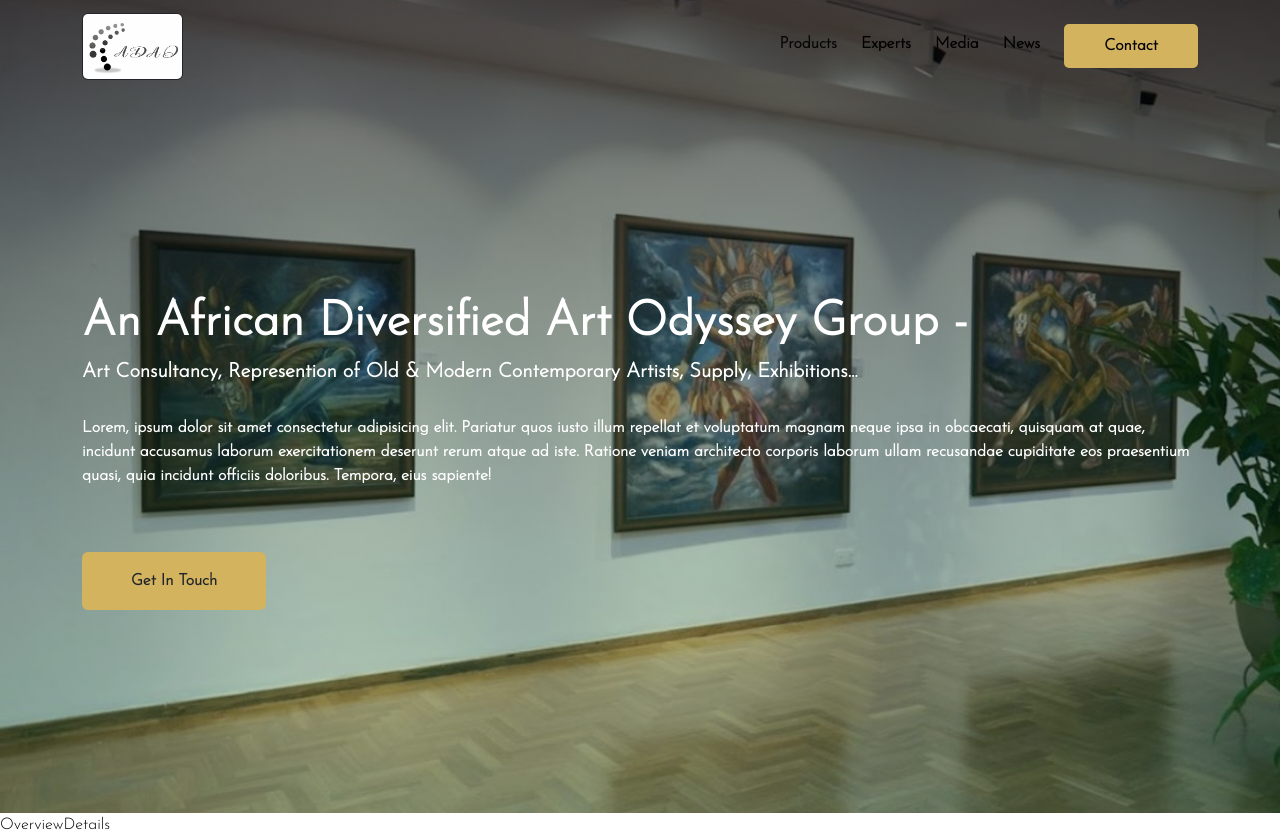
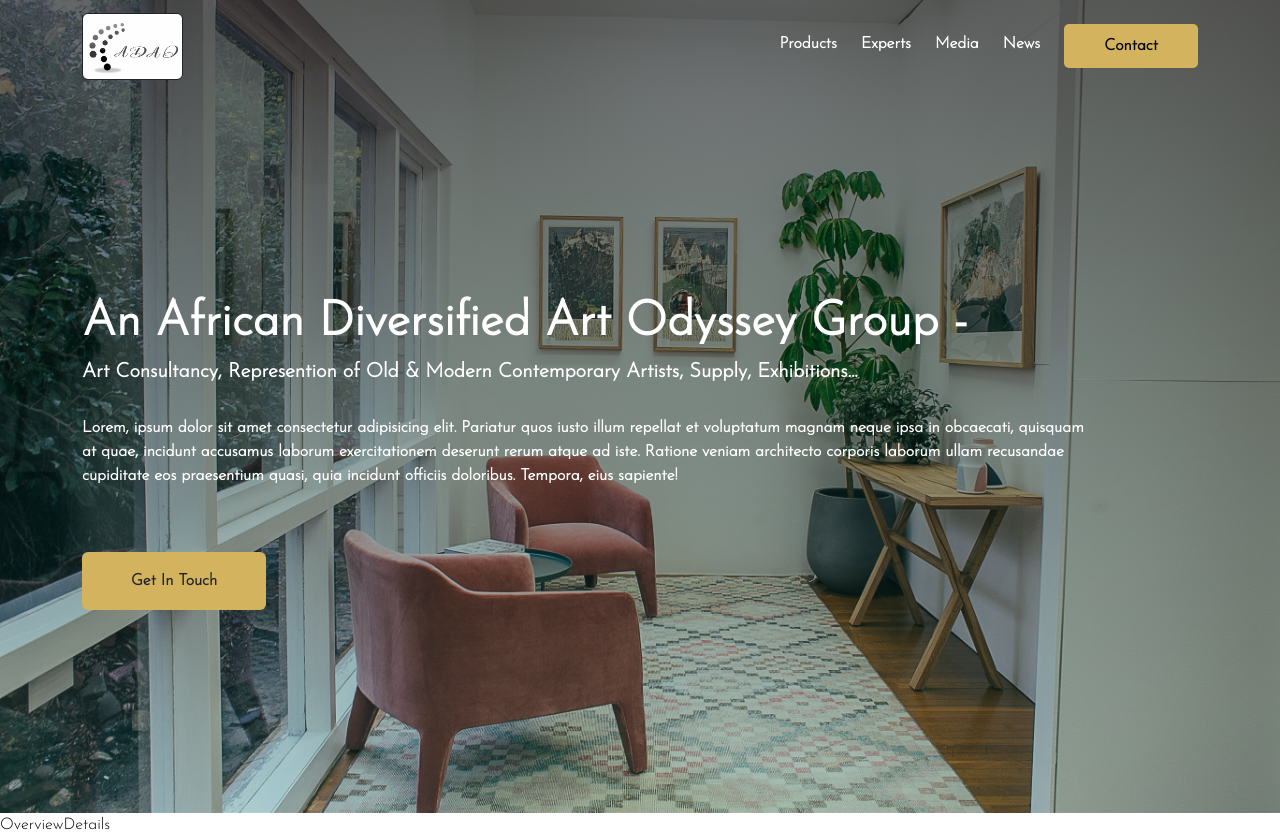
Before and after one commit to lanreonasanya02/adao-website, a React (Create React App) app: page / in a window 1280 px wide. Shown: the top 832 px of the page. Built offline with nearby package versions, Linux system fonts and the light colour scheme.

Commit message:
changed the bg of the header

```diff
--- a/src/App.js
+++ b/src/App.js
@@ -2,6 +2,7 @@
 import Home from "./pages/home/Home";
 import { BrowserRouter, Routes, Route } from "react-router-dom";
 import Details from "./pages/home/inner-pages/Details";
+import Products from "./pages/Products";
 
 function App() {
   return (
@@ -9,9 +10,9 @@ function App() {
       <Routes>
         <Route index element={<Home />} />
         <Route path="details" element={<Details />} />
-        {/* <Route path="about" element={<About />} />
+        {/* <Route path="about" element={<About />} /> */}
         <Route path="products" element={<Products />} />
-        <Route path="contact" element={<Contact />} /> */}
+        {/* <Route path="contact" element={<Contact />} /> */}
       </Routes>
     </BrowserRouter>
   );
--- /dev/null
+++ b/src/pages/Products.js
@@ -0,0 +1,11 @@
+import React from "react";
+
+const Products = () => {
+  return (
+    <div>
+      <h1>This is products!</h1>
+    </div>
+  );
+};
+
+export default Products;
--- a/src/pages/home/Home.css
+++ b/src/pages/home/Home.css
@@ -1,7 +1,7 @@
 header {
-  /* background: url(../../images/adao-10.png); */
-  background: linear-gradient(rgba(0, 0, 0, 0.6), rgba(0, 164, 76, 0.2)),
-    url(../../images/adao-10.png);
+  /* background: url(../../images/adao-21.jpg); */
+  background: linear-gradient(rgba(0, 0, 0, 0.6), rgba(0, 100, 76, 0.2)),
+    url(../../images/adao-21.jpg);
   background-position: center;
   background-size: cover;
   background-repeat: no-repeat;
@@ -23,6 +23,11 @@ header .header-btn {
   font-weight: bold;
 }
 
+header .header-btn:hover {
+  background-color: #efce7d;
+  color: #000;
+}
+
 header .header-hero h1,
 header .header-hero h5 {
   font-weight: bold;
--- a/src/pages/home/Home.js
+++ b/src/pages/home/Home.js
@@ -12,7 +12,7 @@ const Home = () => {
         {/* <SideNav /> */}
 
         <div className="container-lg header-hero">
-          <div className="fw-bold ">
+          <div className="fw-bold" style={{ width: "90%" }}>
             <h1 className="display-5">
               An African Diversified Art Odyssey Group -
             </h1>
--- a/src/pages/navbars/Navbar.css
+++ b/src/pages/navbars/Navbar.css
@@ -58,6 +58,7 @@
 
 .sidenav .sidenav-links a {
   margin-bottom: 1rem;
+  font-style: italic;
 }
 
 .hamburger {
@@ -71,6 +72,10 @@ nav .navbar-nav a {
   font-weight: 600;
 }
 
+nav .navbar-nav .link-white {
+  color: #fff;
+}
+
 nav .navbar-nav .nav-btn {
   background-color: #d4b35f;
   outline: none;
@@ -80,9 +85,24 @@ nav .navbar-nav .nav-btn {
   font-weight: 600;
 }
 
+nav .navbar-nav .nav-btn:hover {
+  background-color: #efce7d;
+  color: #000;
+}
+
 nav .navbar-nav .active {
   color: green;
 }
+
+.navbar-nav .current-active {
+  color: #d4b35f;
+  border-bottom: 3px solid #d4b35f;
+}
+
+/* .navbar-nav .contact-active {
+  color: #d4b35f;
+  border-bottom: 3px solid #d4b35f;
+} */
 
 .mobile-nav {
   width: 100%;
--- a/src/pages/navbars/Navbar.js
+++ b/src/pages/navbars/Navbar.js
@@ -2,6 +2,7 @@ import React from "react";
 import logo from "../../images/adao logo.jpg";
 import logoMobile from "../../images/adao-logo.png";
 import "../navbars/Navbar.css";
+import { useLocation, Link } from "react-router-dom";
 
 const Navbar = () => {
   // Open the sidenav
@@ -13,6 +14,13 @@ const Navbar = () => {
   function closeNav() {
     document.getElementById("mySidenav").style.width = "0";
   }
+
+  // Setting active class
+  const location = useLocation();
+  const { pathname } = location;
+  console.log(pathname);
+  const exactLocation = pathname.split("/");
+  console.log(exactLocation);
 
   return (
     <>
@@ -42,16 +50,26 @@ const Navbar = () => {
             id="navbarNavAltMarkup"
           >
             <div class="navbar-nav">
-              <a class="nav-link active me-2" aria-current="page" href="#">
+              <a class="nav-link me-2 link-white" aria-current="page" href="#">
                 Products
               </a>
-              <a class="nav-link me-2" href="#">
+              {/* <Link
+                className={
+                  exactLocation[1] === "products"
+                    ? "current-active nav-link"
+                    : "nav-link"
+                }
+                to="/products"
+              >
+                Products
+              </Link> */}
+              <a class="nav-link me-2 link-white" href="#">
                 Experts
               </a>
-              <a class="nav-link me-2" href="#">
+              <a class="nav-link me-2 link-white" href="#">
                 Media
               </a>
-              <a class="nav-link me-3" href="#">
+              <a class="nav-link me-3 link-white" href="#">
                 News
               </a>
               <button className="nav-btn">Contact</button>
```
Also changed, not shown: src/images/adao-21.jpg (added), 1 other file (tests, documents, lock files or other folders).
